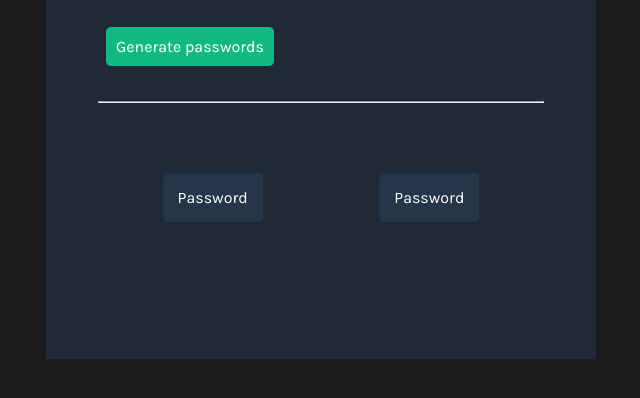
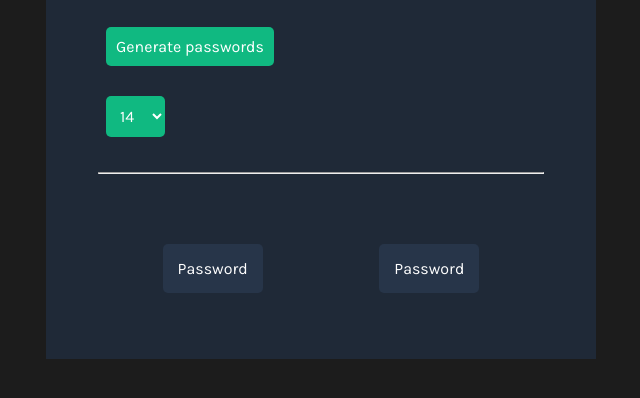
Before and after one commit to Toni-Iannucci/password-generator, a plain HTML site: page index.html in a window 1280 px wide. Shown: the part 316-714 px from the top of the page, without its empty margins (319-959 px from the left). Drawn offline with Linux system fonts and the light colour scheme.

Commit message:
putting the select option

```diff
--- a/index.html
+++ b/index.html
@@ -19,6 +19,15 @@
         <h1>Generate a <span>random password </span></h1>
         <p>Never use an insecure password again.</p>
         <button id="generate-password">Generate passwords</button>
+        <select name="number" id="number-select">
+          <option value="14"selected="selected">14</option>
+          <option value="15">15</option>
+          <option value="16">16</option>
+          <option value="17">17</option>
+          <option value="18" >18</option>
+          <option value="19">19</option>
+          <option value="20">20</option>
+        </select>
       </div>
       <hr>
       <div class="password-container">
--- a/style.css
+++ b/style.css
@@ -54,6 +54,23 @@ button:hover {
   background-color: #059669;
 }
 
+select{
+  display: block;
+
+  color:var(--first-color);
+  background-color: var(--second-color);
+  margin-top: 30px;
+  border: none;
+  font-family: var(--font);
+  font-size: 16px;
+  padding: 10px;
+  border-radius: var(--border-radius);
+
+  option{
+    background-color: var(--second-bg-color);
+  }
+
+}
 hr {
   margin: 35px 52px 70px 52px;
 }
```
